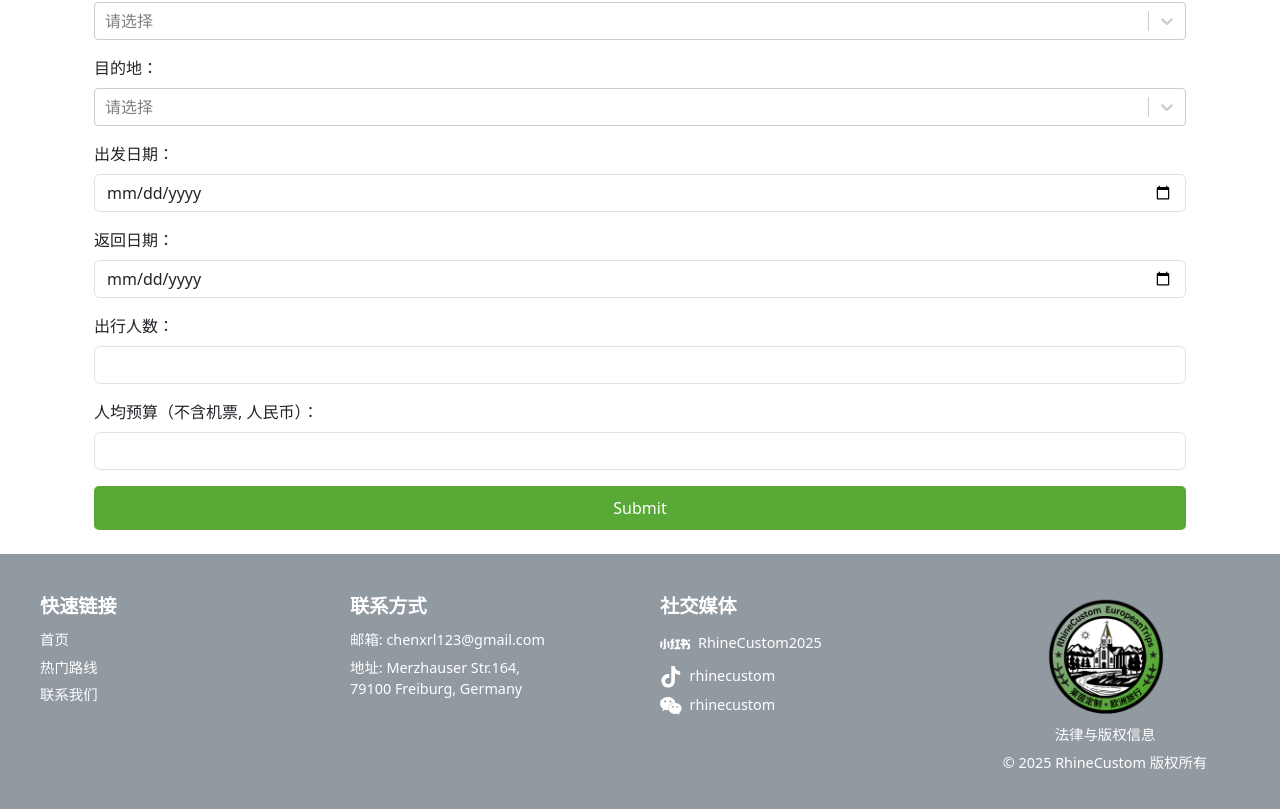
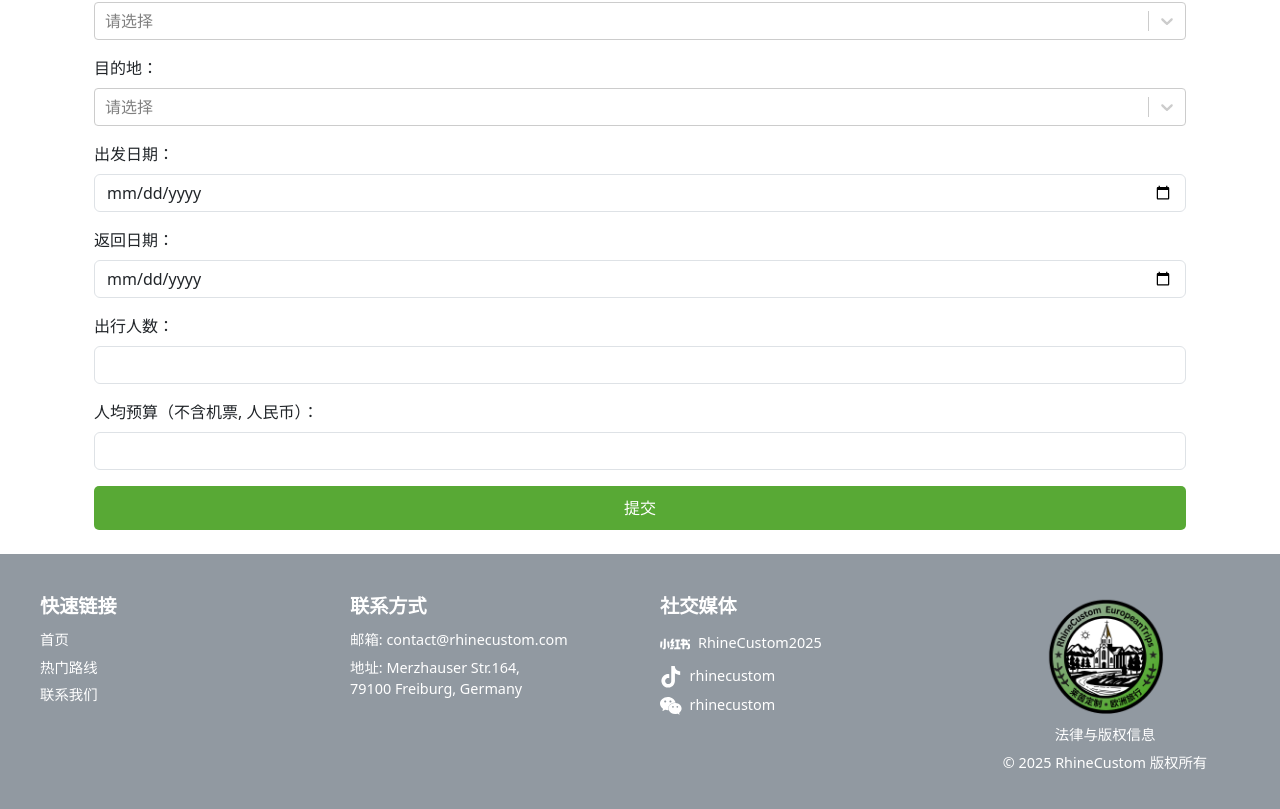
Before and after one commit to badenLu/rhinecustom_web, a React (Create React App) app in the folder frontend/: page /contact in a window 1280 px wide. Shown: the part 432-1241 px from the top of the page. Built offline with nearby package versions, Linux system fonts and the light colour scheme.

Commit message:
changed email address

```diff
--- a/frontend/src/components/Footer.js
+++ b/frontend/src/components/Footer.js
@@ -24,7 +24,7 @@ const Footer = () => {
 
             <div className="footer-col">
               <h5 className="footer-title">{t("footer.contactUs")}</h5>
-              <p>{t("footer.email")}: chenxrl123@gmail.com</p>
+              <p>{t("footer.email")}: contact@rhinecustom.com</p>
               <p>{t("footer.address")}: Merzhauser Str.164,<br />79100 Freiburg, Germany</p>
               {/* <p>{t("footer.phone")}: +123 456 7890</p> */}
             </div>
--- a/frontend/src/locales/en.json
+++ b/frontend/src/locales/en.json
@@ -9,7 +9,8 @@
     "selectCategory": "Select a category to see details.",
     "search": "Search",
     "seeAllImages": "See all photos",
-    "loading": "Loading..."
+    "loading": "Loading...",
+    "submit": "Submit"
   },
 
   "homepage": {
--- a/frontend/src/locales/zh.json
+++ b/frontend/src/locales/zh.json
@@ -9,7 +9,8 @@
     "selectCategory": "选择分类",
     "search": "搜索关键词",
     "seeAllImages": "查看全部照片",
-    "loading": "加载内容中..."
+    "loading": "加载内容中...",
+    "submit": "提交"
   },
 
   "homepage": {
--- a/frontend/src/pages/Contact.js
+++ b/frontend/src/pages/Contact.js
@@ -258,7 +258,7 @@ const Contact = ({ user }) => {
       </div>
 
 
-      <button type="submit" className="button w-100">Submit</button>
+      <button type="submit" className="button w-100">{t('general-strings.submit')}</button>
     </form>
   );
 };
--- a/frontend/src/pages/DestinationDetail.js
+++ b/frontend/src/pages/DestinationDetail.js
@@ -39,7 +39,7 @@ const DestinationDetail = () => {
   }, [id]);
 
   if (!destination) {
-    return <div className="detail-loading">Loading...</div>;
+    return <div className="detail-loading">{t('general-strings.loading')}</div>;
   }
 
   const {
```
Also changed, not shown: 1 other file (tests, documents, lock files or other folders).
